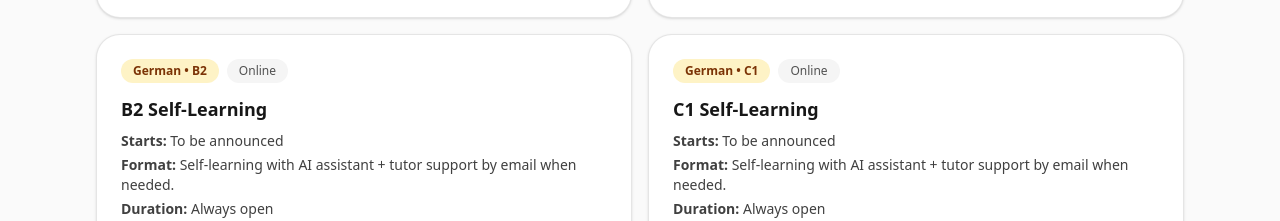
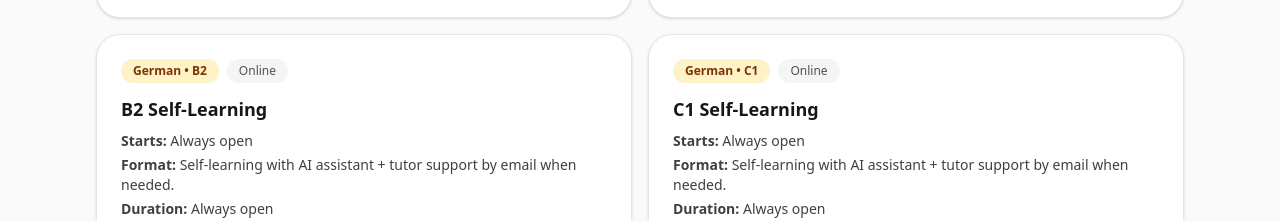
Before and after one commit to learngermanghana/learngermanghana-site, a Next.js app: page /schedule in a window 1280 px wide. Shown: the part 975-1196 px from the top of the page. Built offline with nearby package versions, Linux system fonts and the light colour scheme.

Commit message:
Set B2/C1 self-learning classes to always open

```diff
--- a/src/data/classesCatalog.ts
+++ b/src/data/classesCatalog.ts
@@ -265,7 +265,7 @@ function createSelfLearningInstance(template: ClassTemplate): ClassInstance {
     level: template.level,
     name: `${template.level} Self-Learning`,
     location: template.defaultLocation,
-    startDate: "TBA",
+    startDate: "Always open",
     meetingSlots: [],
     meetingDates: [],
     publicVisibleUntil: "Always open",
@@ -330,8 +330,10 @@ export function generateClassInstances(referenceDate = "2026-04-01", forwardCycl
   });
 
   return [...liveWithStatus, ...selfLearning].sort((a, b) => {
-    if (a.startDate === "TBA") return 1;
-    if (b.startDate === "TBA") return -1;
+    const aUnscheduled = a.startDate === "TBA" || a.startDate === "Always open";
+    const bUnscheduled = b.startDate === "TBA" || b.startDate === "Always open";
+    if (aUnscheduled && !bUnscheduled) return 1;
+    if (bUnscheduled && !aUnscheduled) return -1;
     return a.startDate.localeCompare(b.startDate);
   });
 }
--- a/src/data/content.ts
+++ b/src/data/content.ts
@@ -210,7 +210,7 @@ export const upcomingClasses: ClassItem[] = [
     language: "German",
     level: "B2",
     location: "Online",
-    startDate: "TBA",
+    startDate: "Always open",
     format:
       "Self-learning with AI assistant + tutor support by email when needed. Students should be ready to use AI tools and the Falowen schedule. No in-person classes.",
     duration: "6 months contract access",
@@ -225,7 +225,7 @@ export const upcomingClasses: ClassItem[] = [
     language: "German",
     level: "C1",
     location: "Online",
-    startDate: "TBA",
+    startDate: "Always open",
     format:
       "Self-learning with AI assistant + tutor support by email when needed. Students should be ready to use AI tools and the Falowen schedule. No in-person classes.",
     duration: "6 months contract access",
```
